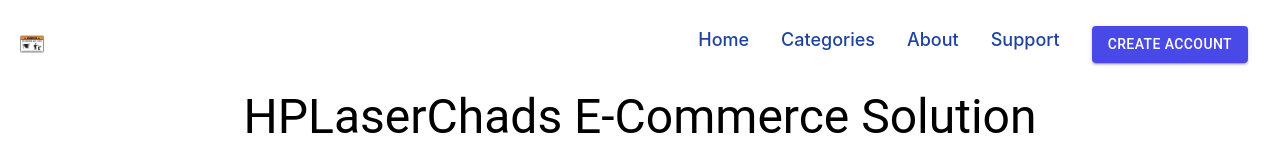
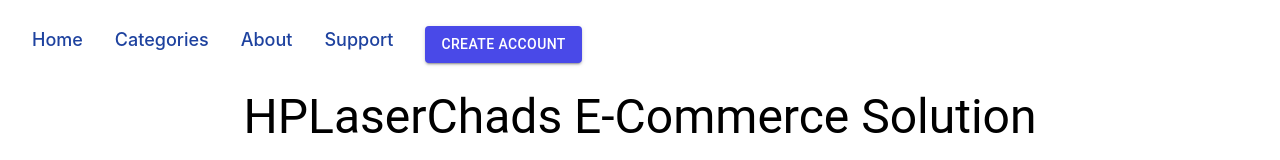
Before and after one commit to sopra-the-endboss/laser-chad-fullstack, a React (Create React App) app in the folder frontend/: page / in a window 1280 px wide. Shown: the top 160 px of the page. Built offline with nearby package versions, Linux system fonts and the light colour scheme.

Commit message:
removed logo.... sorry bro.
working on

#19, #25, #22

```diff
--- a/frontend/src/components/Header/Header.js
+++ b/frontend/src/components/Header/Header.js
@@ -1,6 +1,5 @@
 import React from "react";
 import { Link } from "react-router-dom";
-import img from "../../assets/logo.png";
 import { Button } from "@mui/material";
 function Header() {
   const root = {
@@ -14,13 +13,6 @@ function Header() {
     <div>
       <nav className="bg-white border-gray-200 px-2 sm:px-4 py-2.5 rounded dark:bg-gray-900">
         <div className="container flex flex-wrap justify-between items-center mx-auto">
-          <a href="/" className="flex items-center">
-            <img
-              src={img}
-              className="mr-3 h-8 sm:h-11"
-              alt="HPLaserChads Logo"
-            />
-          </a>
           <button
             data-collapse-toggle="navbar-default"
             type="button"
```
